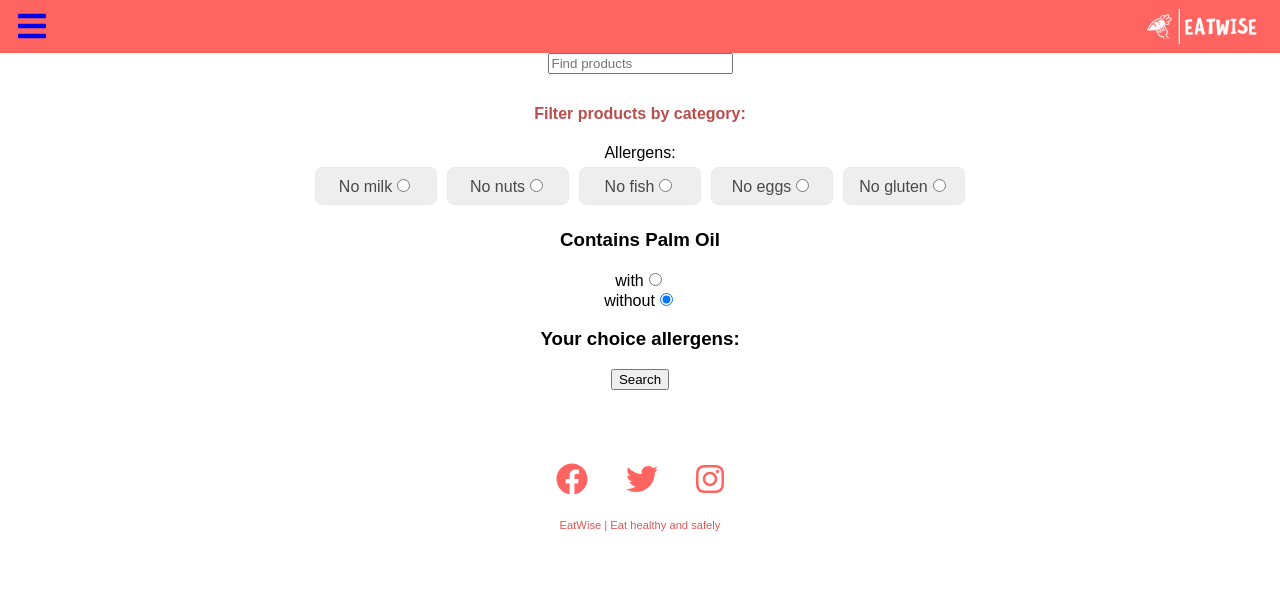
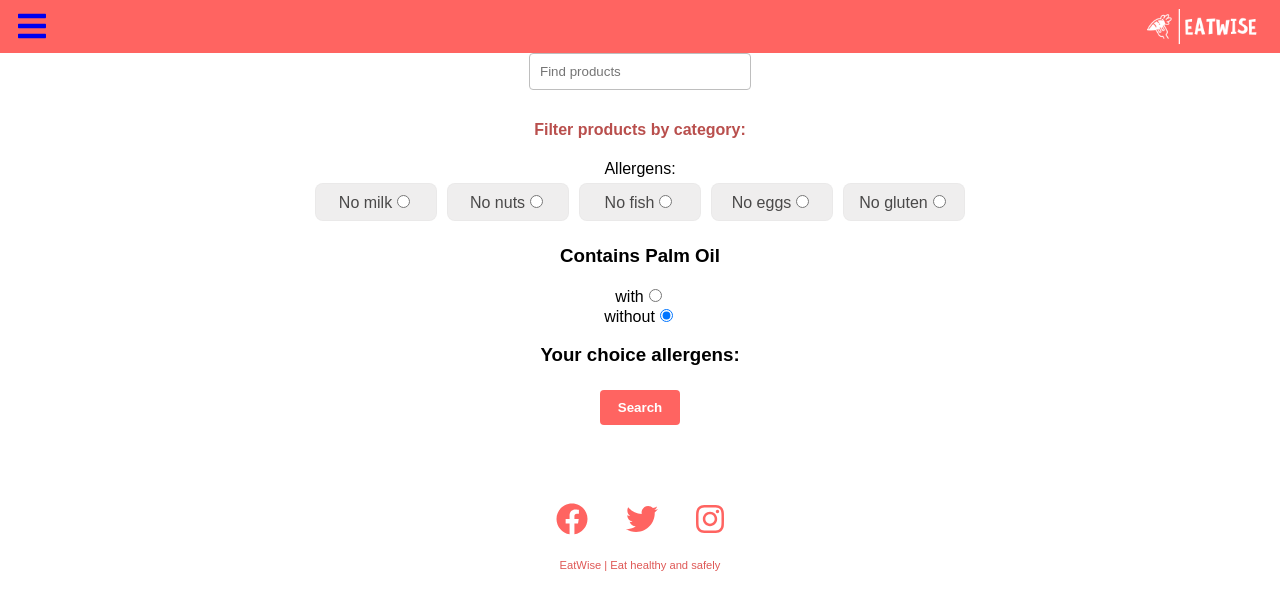
Before and after one commit to secondreact/eatwise, a React (Create React App) app: page / in a window 1280 px wide. Shown: the top 610 px of the page. Built offline with nearby package versions, Linux system fonts and the light colour scheme; what webfontloader would draw is missing.

Commit message:
color coding nutrient facts

```diff
--- a/src/Components/Filters/Filters.scss
+++ b/src/Components/Filters/Filters.scss
@@ -14,3 +14,43 @@
   // border: 1px solid gray;
   padding: 10px;
 }
+
+/* Styling NAVBAR, SEARCH and HEADER FROM SEARCHBAR- ERASED COMPONENT*/
+.wrap {
+  overflow: auto;
+  position: relative;
+}
+
+.search {
+  // position: absolute;
+  // top: 70px;
+  // left: 20px;
+  // right: 20px;
+  input {
+    padding: 10px;
+    border-radius: 4px;
+    border: 0.5px solid rgb(190, 190, 190);
+    width: 200px;
+    margin-left: 0;
+    transition: width 0.2s;
+    -webkit-appearance: none;
+  }
+  .fix-search & {
+    position: fixed;
+    top: 10px;
+    input {
+      width: 250px;
+    }
+  }
+}
+
+.search-button {
+  background-color: #ff6461;
+  color: white;
+  font-weight: 800;
+  padding: 10px;
+  border-radius: 4px;
+  border: none;
+  width: 80px;
+  margin: 5px;
+}
--- a/src/Components/ProductDetails/AllergensSection.js
+++ b/src/Components/ProductDetails/AllergensSection.js
@@ -7,7 +7,7 @@ import {
   Nuts,
   Peanuts,
 } from "../../pages/shared/icons";
-import "../ProductDetails/Productdetails.css";
+import "../ProductDetails/Productdetails.scss";
 
 export default function AllergensSection(props) {
   let allergensList = props.allergens;
--- a/src/Components/ProductDetails/BasicInformation.js
+++ b/src/Components/ProductDetails/BasicInformation.js
@@ -1,5 +1,5 @@
 import React from "react";
-import "./Productdetails.css";
+import "./Productdetails.scss";
 
 export default function BasicInformation() {
   return (
--- a/src/Components/ProductDetails/NutrientLevels.js
+++ b/src/Components/ProductDetails/NutrientLevels.js
@@ -1,4 +1,5 @@
 import React from "react";
+import "./Productdetails.scss";
 
 export default function NutrientLevels(props) {
   console.log("nutrientfacts list:" + props.nutrientLevels);
@@ -6,19 +7,24 @@ export default function NutrientLevels(props) {
     <div className="nutrient-levels">
       <h4>Nutrient Facts</h4>
       <li>
-        <strong>Fat: </strong> {props.nutrientLevels?.fat}
+        <strong>Fat: </strong>
+        <div className="nutrient-fact fat">{props.nutrientLevels?.fat}</div>
       </li>
       <li>
         <strong>Saturated Fat: </strong>
-        {props.nutrientLevels?.["saturated-fat"]}
+        <div className="nutrient-fact saturated-fat">
+          {props.nutrientLevels?.["saturated-fat"]}
+        </div>
       </li>
       <li>
         <strong>Sugars: </strong>
-        {props.nutrientLevels?.sugars}
+        <div className="nutrient-fact sugars">
+          {props.nutrientLevels?.sugars}
+        </div>
       </li>
       <li>
         <strong>Salt: </strong>
-        {props.nutrientLevels?.salt}
+        <div className="nutrient-fact salt">{props.nutrientLevels?.salt}</div>
       </li>
     </div>
   );
--- a/src/Components/ProductDetails/Productdetails.css
+++ b/src/Components/ProductDetails/Productdetails.scss
@@ -71,3 +71,27 @@
 h4 {
   color: #b94f4d;
 }
+
+// Styles Nutrient levels
+.nutrient-fact {
+  margin: 0 auto;
+  width: 100px;
+  padding: 5px;
+  border: solid 1px blue;
+  border-radius: 30px;
+  background-color: gray;
+  color: white;
+  font-weight: 600;
+  &.fat {
+    background-color: #ffb30fff;
+  }
+  &.saturated-fat {
+    background-color: #b94f4d;
+  }
+  &.sugars {
+    background-color: #2b9eb3ff;
+  }
+  &.salt {
+    background-color: #44af69ff;
+  }
+}
--- a/src/Components/ProductResults/Productinfo.css
+++ b/src/Components/ProductResults/Productinfo.css
@@ -54,5 +54,5 @@
   top: 50%;
   left: 50%;
   transform: translate(-50%, -50%);
-  font-size: 14px;
+  font-size: 1rem;
 }
--- a/src/pages/DetailsPage.js
+++ b/src/pages/DetailsPage.js
@@ -2,7 +2,8 @@ import React, { Component } from "react";
 import AllergensSection from "../Components/ProductDetails/AllergensSection";
 import Contains from "../Components/ProductDetails/ContainsIngredients";
 import NutrientLevels from "../Components/ProductDetails/NutrientLevels";
-import "../Components/ProductDetails/Productdetails.css";
+import "../Components/ProductDetails/Productdetails.scss";
+import PlaceholderImage from "../pages/shared/general_images/camera.svg";
 
 // you can use this test product code: https://world.openfoodfacts.org/api/v0/product/3017620422003
 
@@ -33,11 +34,27 @@ export default class DetailsPage extends Component {
         <div>
           <h3>Details Page test</h3>
           <div className="main-product-info">
-            <img
-              className="details-image"
-              src={this.state.product?.image_front_url}
-              alt={`${this.state.product?.product_name}`}
-            />
+            <div>
+              {this.state.product?.image_front_url ? (
+                <img
+                  className="details-image"
+                  src={this.state.product?.image_front_url}
+                  alt={`${this.state.product?.product_name}`}
+                />
+              ) : (
+                <div className="container">
+                  <img
+                    className="product-image"
+                    src={PlaceholderImage}
+                    alt="No image found"
+                  />
+                  <div className="placeholder-text">
+                    <p>No image found</p>
+                  </div>
+                </div>
+              )}
+            </div>
+
             <h2>{this.state.product?.product_name}</h2>
             <p>{this.state.product?.brands}</p>
           </div>
```
